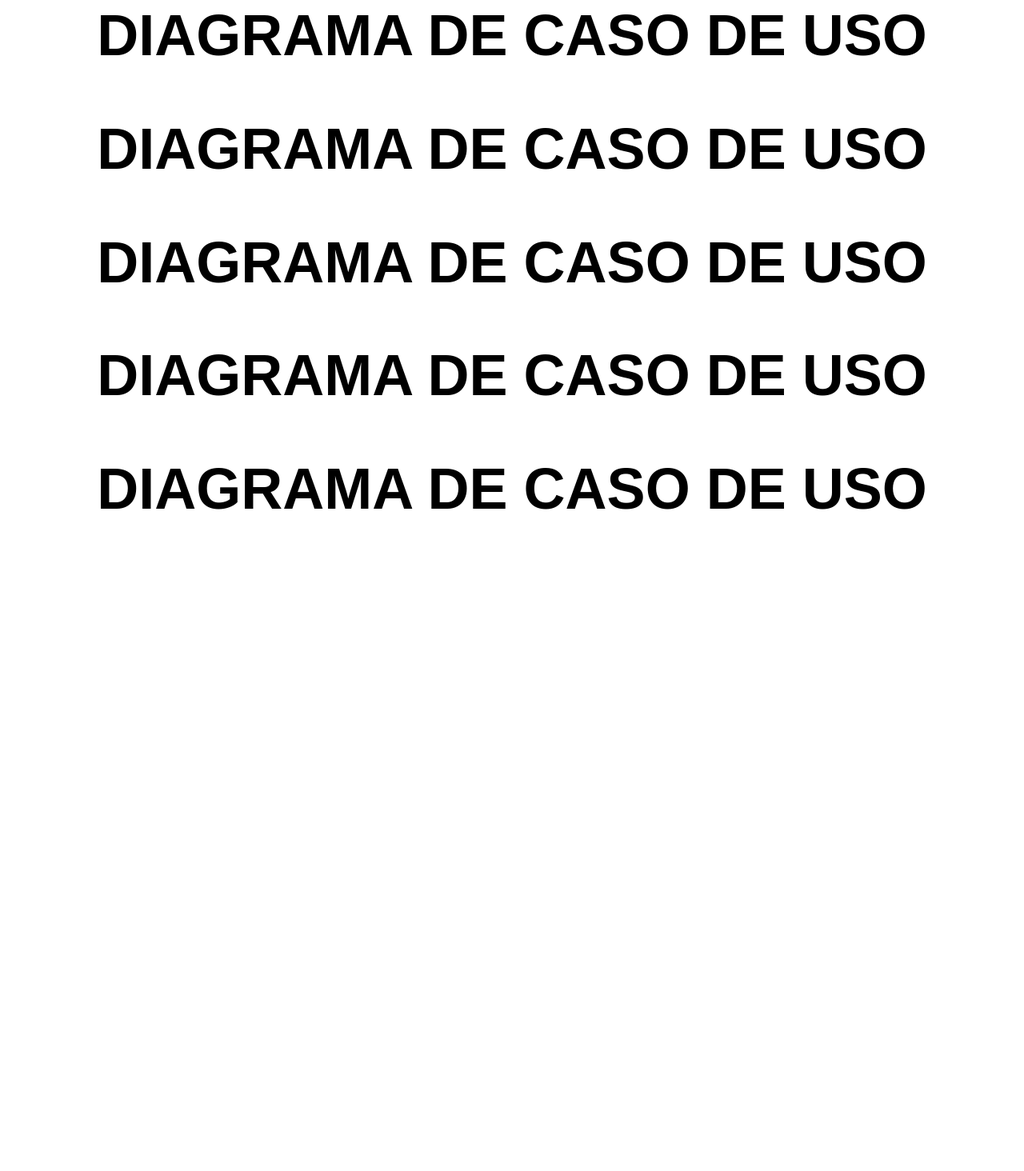
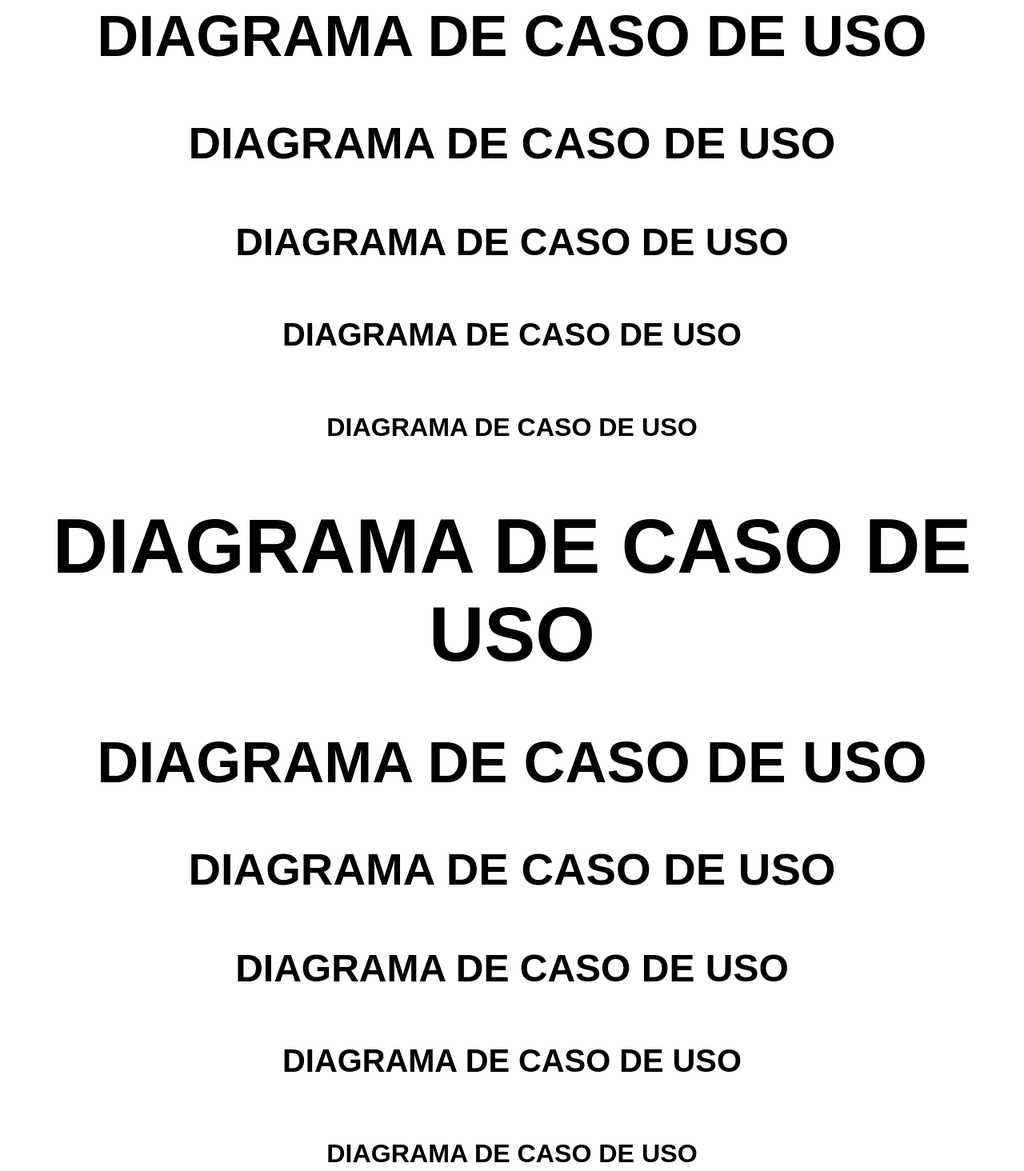
Before and after one commit to Chaarlinho/Chaarlinho.github.io, a plain HTML site: page index.html in a window 1280 px wide. Shown: the part 913-2377 px from the top of the page at 80% size. Before the commit the page ends 1625 px from the top, so only its background shows below. Drawn offline with Linux system fonts and the light colour scheme.

Commit message:
Update index.html

```diff
--- a/index.html
+++ b/index.html
@@ -6,12 +6,17 @@
 <body bgcolor="white">
 <br><br>
 <h1 align="center"><img src="/1.png"></h1>
+<h1 align="center">DIAGRAMA DE CASO DE USO</h1>
 <h2 align="center">DIAGRAMA DE CASO DE USO</h2>
+<h3 align="center">DIAGRAMA DE CASO DE USO</h3>
+<h4 align="center">DIAGRAMA DE CASO DE USO</h4>
+<h5 align="center">DIAGRAMA DE CASO DE USO</h5>
+<h6 align="center">DIAGRAMA DE CASO DE USO</h6>
+<h1 align="center">DIAGRAMA DE CASO DE USO</h1>
 <h2 align="center">DIAGRAMA DE CASO DE USO</h2>
-<h2 align="center">DIAGRAMA DE CASO DE USO</h2>
-<h2 align="center">DIAGRAMA DE CASO DE USO</h2>
-<h2 align="center">DIAGRAMA DE CASO DE USO</h2>
-<h2 align="center">DIAGRAMA DE CASO DE USO</h2>
-<h2 align="center">DIAGRAMA DE CASO DE USO</h2>
+<h3 align="center">DIAGRAMA DE CASO DE USO</h3>
+<h4 align="center">DIAGRAMA DE CASO DE USO</h4>
+<h5 align="center">DIAGRAMA DE CASO DE USO</h5>
+<h6 align="center">DIAGRAMA DE CASO DE USO</h6>
 </body>
 </html>
```
